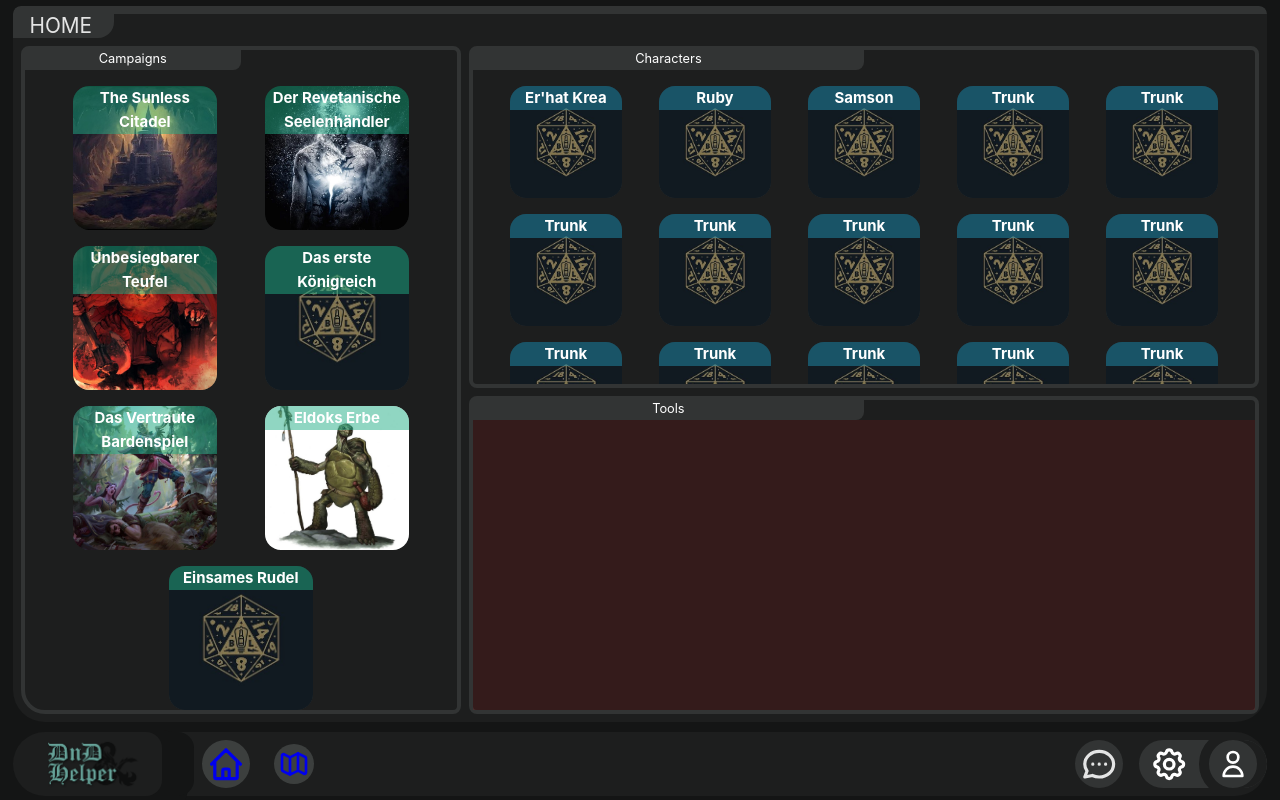
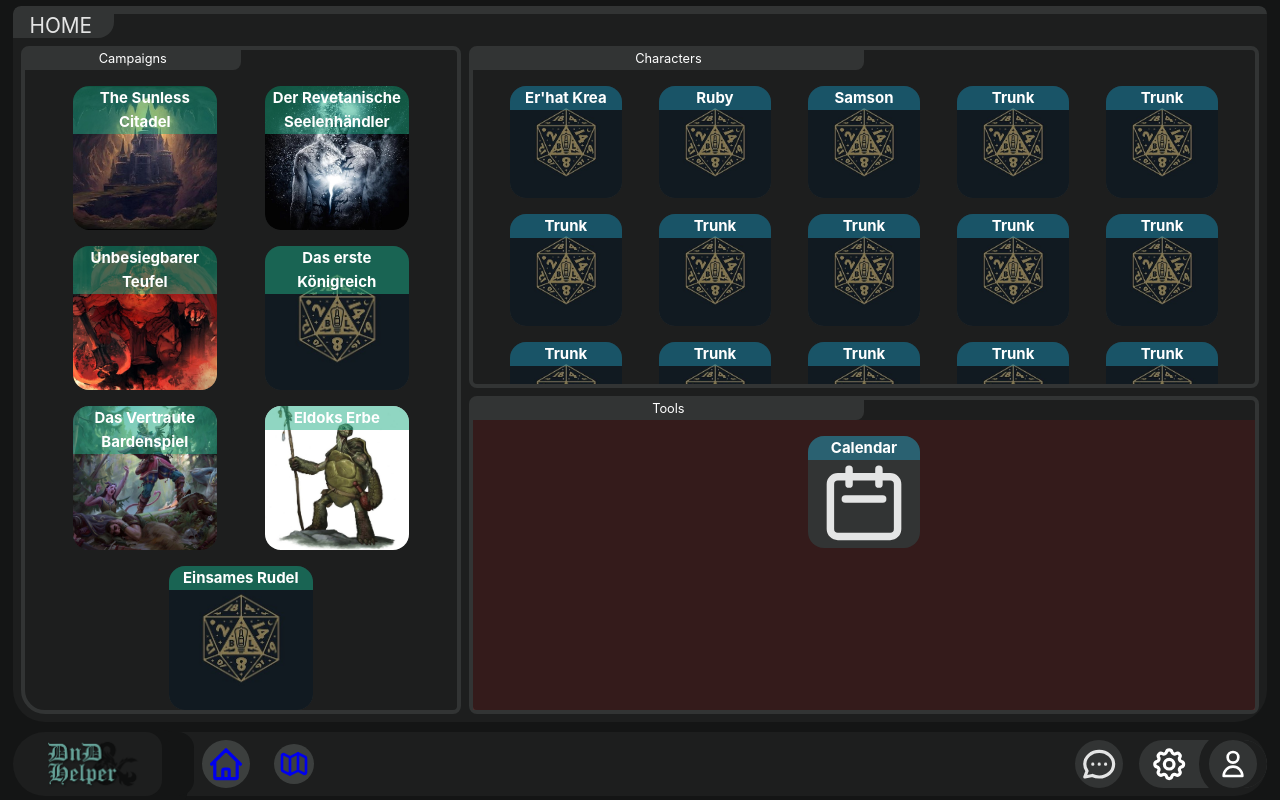
Before and after one commit to Brewmunity/dndive, a Vue app: page / in a window 1280 px wide. Built offline with nearby package versions, Linux system fonts and the light colour scheme.

Commit message:
Create calendar tool and add to homeview

```diff
--- /dev/null
+++ b/src/components/Home/CalendarIcon.vue
@@ -0,0 +1,73 @@
+<template>
+  <div class="outer-calendar-icon">
+    <div class="tool-calendar-image">
+      <calendar-icon class="tool-icon-image-source"></calendar-icon>
+    </div>
+    <div class="tool-calendar-title-area">
+      <h3>Calendar</h3>
+    </div>
+  </div>
+</template>
+
+<script setup lang="ts">
+  import {ref} from "vue";
+  import {CalendarIcon} from "@heroicons/vue/outline";
+
+  interface Props {
+    name: string
+    image?: string
+  }
+
+  const props = defineProps<Props>();
+
+  console.log(props.image);
+
+</script>
+
+<style scoped>
+  .outer-calendar-icon{
+    width: 7rem;
+    height: 7rem;
+    background-color: var(--highlight-color2);
+    border-radius: 1rem;
+    margin: 0.5rem;
+    display: flex;
+    flex-direction: column;
+    flex-wrap: nowrap;
+    overflow: hidden;
+    transition: all 0.1s ease-in-out;
+    cursor: pointer;
+    position: relative;
+  }
+  .outer-calendar-icon:hover{
+    transform: scale(110%);
+  }
+  .outer-calendar-icon:hover .character-icon-title-area{
+    background-color: rgba(34, 141, 173, 0.9);
+  }
+  .tool-calendar-image{
+    height: 100%;
+    width: 100%;
+    position: absolute;
+    display: flex;
+    flex-direction: column;
+  }
+  .tool-icon-image-source{
+    height: 80%;
+    margin-top: auto;
+    z-index: 2;
+    transform: scale(1);
+  }
+  .tool-calendar-title-area{
+    background-color: rgba(34, 141, 173, 0.5);
+    height: fit-content;
+    width: 100%;
+    font-size: 0.8em;
+    z-index: 3;
+    transition: all 0.1s ease-in-out;
+  }
+  .tool-calendar-title-area h3 {
+    margin: 0 0.2rem;
+    color: white;
+  }
+</style>
--- a/src/views/HomeView.vue
+++ b/src/views/HomeView.vue
@@ -53,7 +53,7 @@
             <p>Tools</p>
           </div>
           <div class="tools-overview-list">
-
+            <calendar-icon name="Calculator"></calendar-icon>
           </div>
         </div>
       </div>
@@ -64,6 +64,7 @@
 <script setup lang="ts">
 import CampaignIcon from "../components/Home/CampaignIcon.vue";
 import CharacterIcon from "../components/Home/CharacterIcon.vue";
+import CalendarIcon from "../components/Home/CalendarIcon.vue";
 </script>
 
 <style scoped>
```
